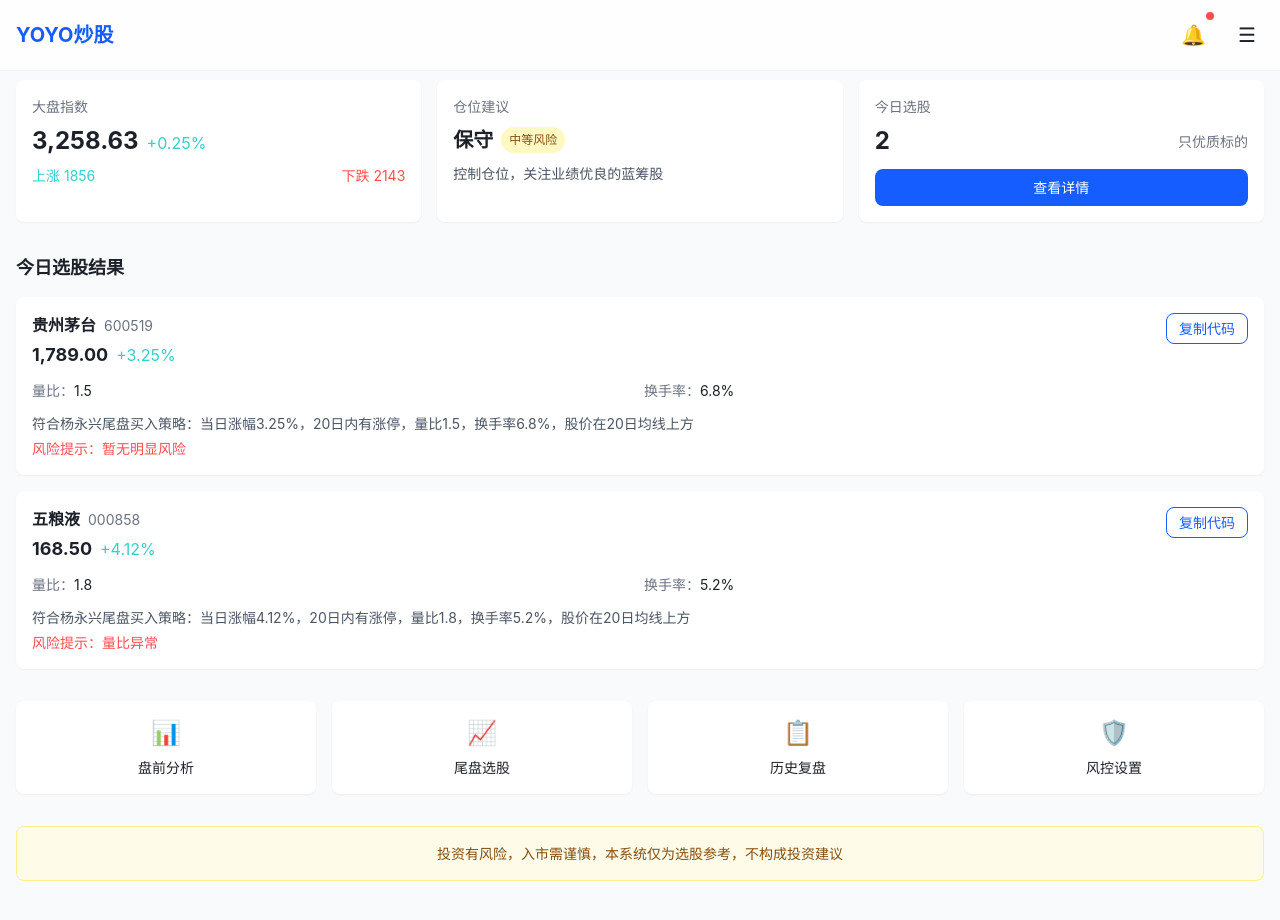
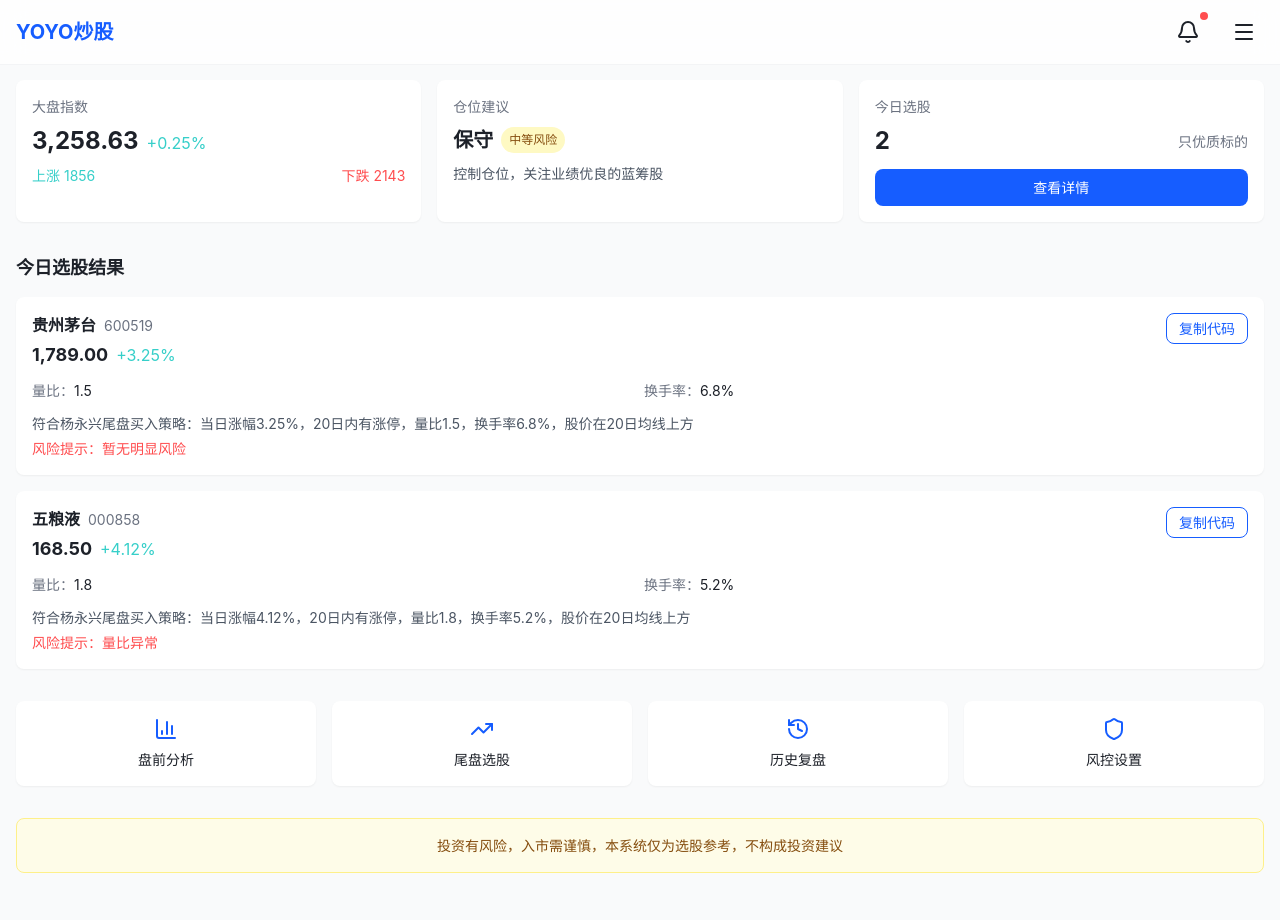
Before and after one commit to ikiviysc-ops/yoyo-chaogu, a React (Vite) app in the folder yoyo-stock/frontend/: page / in a window 1280 px wide. Shown: the top 920 px of the page. Built offline with nearby package versions, Linux system fonts and the light colour scheme.

Commit message:
feat: 创建g.txt文档
Co-authored-by: traeagent <traeagent@users.noreply.github.com>

```diff
--- a/yoyo-stock/frontend/package.json
+++ b/yoyo-stock/frontend/package.json
@@ -10,6 +10,8 @@
     "preview": "vite preview"
   },
   "dependencies": {
+    "@radix-ui/react-icons": "^1.3.2",
+    "lucide-react": "^1.8.0",
     "react": "^19.2.4",
     "react-dom": "^19.2.4"
   },
--- a/yoyo-stock/frontend/src/components/Dashboard.tsx
+++ b/yoyo-stock/frontend/src/components/Dashboard.tsx
@@ -1,6 +1,17 @@
 import React from 'react';
+import { BarChart3, TrendingUp, History, Shield } from 'lucide-react';
 
 const Dashboard: React.FC = () => {
+  // 按钮点击处理函数
+  const handleButtonClick = (action: string) => {
+    console.log(`${action} 按钮被点击`);
+    // 这里可以添加具体的功能逻辑
+  };
+
+  const handleCopyCode = (code: string) => {
+    console.log(`复制代码: ${code}`);
+    // 这里可以添加复制到剪贴板的逻辑
+  };
   // 模拟数据
   const marketData = {
     index: '3,258.63',
@@ -73,7 +84,10 @@ const Dashboard: React.FC = () => {
             <span className="text-2xl font-bold">{selectedStocks.length}</span>
             <span className="text-sm text-gray-500">只优质标的</span>
           </div>
-          <button className="mt-3 w-full py-2 bg-primary text-white rounded-lg text-sm">
+          <button
+            className="mt-3 w-full py-2 bg-primary text-white rounded-lg text-sm hover:bg-primary/90 transition-colors"
+            onClick={() => handleButtonClick('查看详情')}
+          >
             查看详情
           </button>
         </div>
@@ -96,7 +110,10 @@ const Dashboard: React.FC = () => {
                     <span className="ml-2 text-success">{stock.change}</span>
                   </div>
                 </div>
-                <button className="px-3 py-1 border border-primary text-primary rounded-lg text-sm">
+                <button
+                  className="px-3 py-1 border border-primary text-primary rounded-lg text-sm hover:bg-primary/10 transition-colors"
+                  onClick={() => handleCopyCode(stock.code)}
+                >
                   复制代码
                 </button>
               </div>
@@ -121,22 +138,42 @@ const Dashboard: React.FC = () => {
 
       {/* 快捷功能 */}
       <div className="grid grid-cols-2 md:grid-cols-4 gap-4">
-        <div className="bg-white rounded-lg shadow-sm p-4 text-center">
-          <div className="text-2xl mb-2">📊</div>
+        <button
+          className="bg-white rounded-lg shadow-sm p-4 text-center hover:shadow-md transition-shadow"
+          onClick={() => handleButtonClick('盘前分析')}
+        >
+          <div className="flex justify-center mb-2">
+            <BarChart3 size={24} className="text-primary" />
+          </div>
           <h3 className="text-sm font-medium">盘前分析</h3>
-        </div>
-        <div className="bg-white rounded-lg shadow-sm p-4 text-center">
-          <div className="text-2xl mb-2">📈</div>
+        </button>
+        <button
+          className="bg-white rounded-lg shadow-sm p-4 text-center hover:shadow-md transition-shadow"
+          onClick={() => handleButtonClick('尾盘选股')}
+        >
+          <div className="flex justify-center mb-2">
+            <TrendingUp size={24} className="text-primary" />
+          </div>
           <h3 className="text-sm font-medium">尾盘选股</h3>
-        </div>
-        <div className="bg-white rounded-lg shadow-sm p-4 text-center">
-          <div className="text-2xl mb-2">📋</div>
+        </button>
+        <button
+          className="bg-white rounded-lg shadow-sm p-4 text-center hover:shadow-md transition-shadow"
+          onClick={() => handleButtonClick('历史复盘')}
+        >
+          <div className="flex justify-center mb-2">
+            <History size={24} className="text-primary" />
+          </div>
           <h3 className="text-sm font-medium">历史复盘</h3>
-        </div>
-        <div className="bg-white rounded-lg shadow-sm p-4 text-center">
-          <div className="text-2xl mb-2">🛡️</div>
+        </button>
+        <button
+          className="bg-white rounded-lg shadow-sm p-4 text-center hover:shadow-md transition-shadow"
+          onClick={() => handleButtonClick('风控设置')}
+        >
+          <div className="flex justify-center mb-2">
+            <Shield size={24} className="text-primary" />
+          </div>
           <h3 className="text-sm font-medium">风控设置</h3>
-        </div>
+        </button>
       </div>
 
       {/* 风险提示 */}
--- a/yoyo-stock/frontend/src/components/Navbar.tsx
+++ b/yoyo-stock/frontend/src/components/Navbar.tsx
@@ -1,4 +1,5 @@
 import React, { useState } from 'react';
+import { Home, TrendingUp, History, Shield, Settings, Menu, Bell } from 'lucide-react';
 import Notification from './Notification';
 
 const Navbar: React.FC = () => {
@@ -6,11 +7,11 @@ const Navbar: React.FC = () => {
   const [menuOpen, setMenuOpen] = useState(false);
 
   const tabs = [
-    { id: 'home', label: '首页', icon: '🏠' },
-    { id: 'selection', label: '选股', icon: '📈' },
-    { id: 'history', label: '历史', icon: '📋' },
-    { id: 'risk', label: '风控', icon: '🛡️' },
-    { id: 'settings', label: '设置', icon: '⚙️' },
+    { id: 'home', label: '首页', icon: <Home size={20} /> },
+    { id: 'selection', label: '选股', icon: <TrendingUp size={20} /> },
+    { id: 'history', label: '历史', icon: <History size={20} /> },
+    { id: 'risk', label: '风控', icon: <Shield size={20} /> },
+    { id: 'settings', label: '设置', icon: <Settings size={20} /> },
   ];
 
   return (
@@ -25,7 +26,7 @@ const Navbar: React.FC = () => {
               className="p-2"
               onClick={() => setMenuOpen(!menuOpen)}
             >
-              <span className="text-xl">☰</span>
+              <Menu size={24} />
             </button>
           </div>
         </div>
--- a/yoyo-stock/frontend/src/components/Notification.tsx
+++ b/yoyo-stock/frontend/src/components/Notification.tsx
@@ -1,4 +1,5 @@
 import React, { useState } from 'react';
+import { Bell, Check, X, AlertCircle, Info } from 'lucide-react';
 
 interface Notification {
   id: number;
@@ -47,13 +48,13 @@ const Notification: React.FC = () => {
   const getTypeIcon = (type: string) => {
     switch (type) {
       case 'success':
-        return '✓';
+        return <Check size={12} />;
       case 'error':
-        return '✕';
+        return <X size={12} />;
       case 'warning':
-        return '!';
+        return <AlertCircle size={12} />;
       default:
-        return 'ℹ';
+        return <Info size={12} />;
     }
   };
 
@@ -63,7 +64,7 @@ const Notification: React.FC = () => {
         className="relative p-2"
         onClick={() => setShowNotifications(!showNotifications)}
       >
-        <span className="text-xl">🔔</span>
+        <Bell size={24} />
         {notifications.some(n => !n.read) && (
           <span className="absolute top-0 right-0 w-2 h-2 bg-danger rounded-full"></span>
         )}
```
Also changed, not shown: 1 other file (tests, documents, lock files or other folders).
